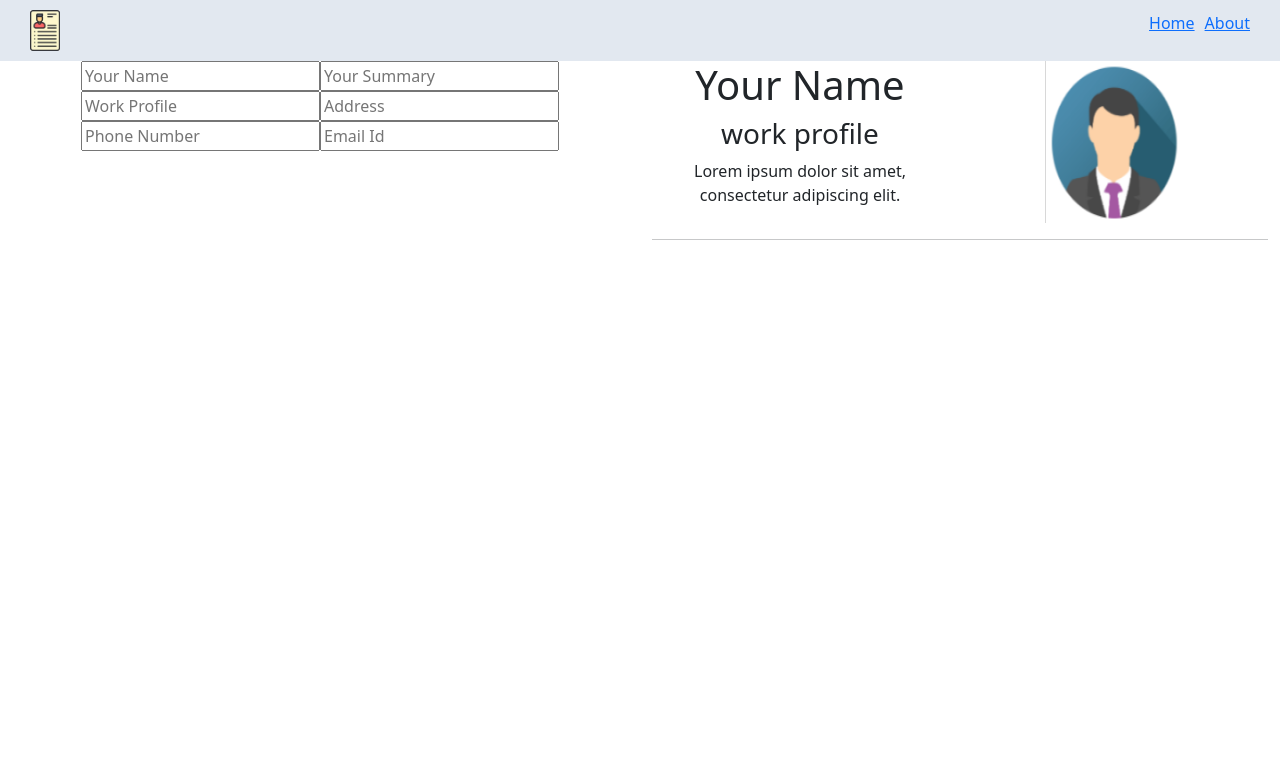
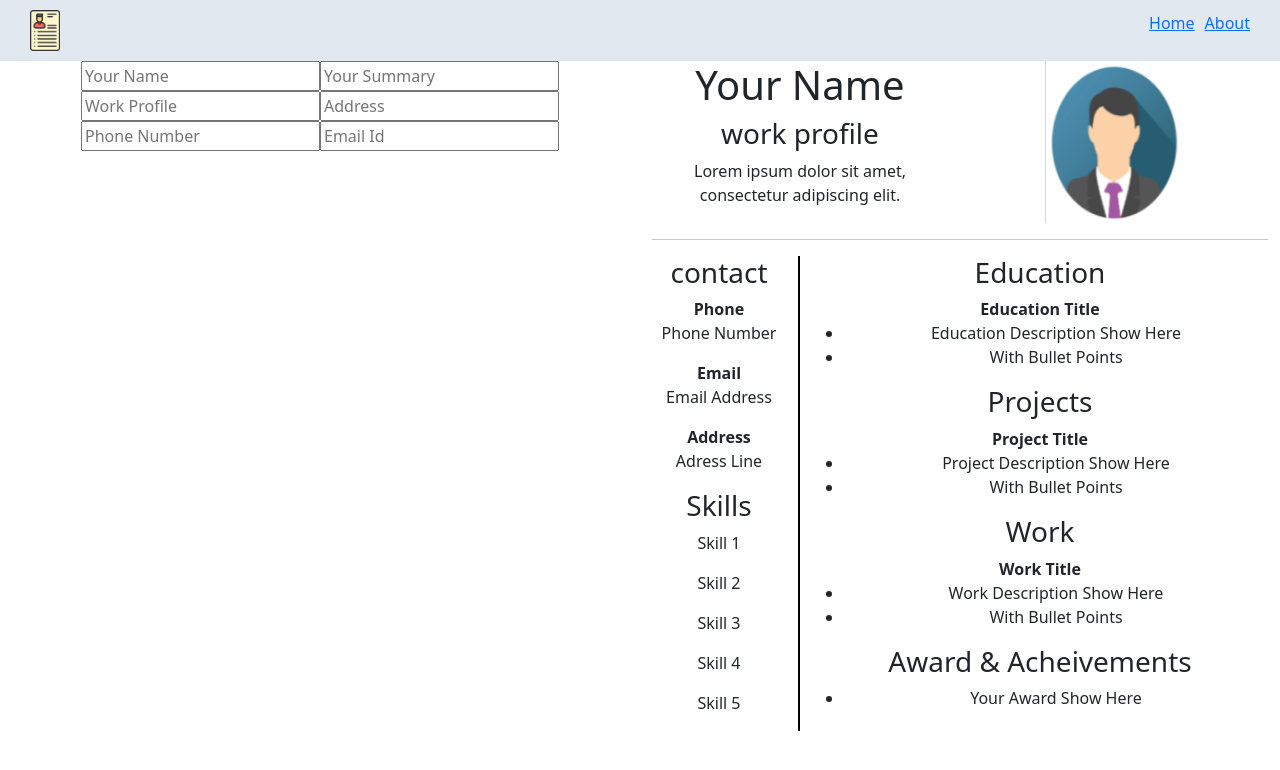
Before and after one commit to Monu5808/Resume-Builder, a React (Create React App) app: page /template1 in a window 1280 px wide. Shown: the top 770 px of the page. Built offline with nearby package versions, Linux system fonts and the light colour scheme.

Commit message:
worked on layout part in template1

```diff
--- a/src/Pages/Templates/Template1.css
+++ b/src/Pages/Templates/Template1.css
@@ -2,3 +2,6 @@
     display: flex;
     justify-content: center;
 }
+.layout-row2-left{
+    border-right: 2px solid #000;
+}
--- a/src/Pages/Templates/Template1.js
+++ b/src/Pages/Templates/Template1.js
@@ -36,7 +36,64 @@ const Template1 = () => {
               </div>
             </div>
 
-            <hr />
+             <hr />
+
+             <diV className="row ">
+
+              <div className='col-md-3 layout-row2-left'>
+                <h3>contact</h3>
+
+                <b>Phone</b>
+                <p>Phone Number</p>
+
+                <b>Email</b>
+                <p>Email Address</p>
+
+                <b>Address</b>
+                <p>Adress Line</p>
+
+
+                <h3>Skills</h3>
+                <p>Skill 1</p>
+                <p>Skill 2</p>
+                <p>Skill 3</p>
+                <p>Skill 4</p>
+                <p>Skill 5</p>
+
+              </div>
+
+
+              <div className='col-md-9'>
+                <h3>Education</h3>
+                <b>Education Title</b>
+                <ul>
+                  <li>Education Description Show Here</li>
+                  <li>With Bullet Points</li>
+                </ul>
+
+                <h3>Projects</h3>
+                <b>Project Title</b>
+                <ul>
+                  <li>Project Description Show Here</li>
+                  <li>With Bullet Points</li>
+                </ul>
+
+                <h3>Work</h3>
+                <b>Work Title</b>
+                <ul>
+                  <li>Work Description Show Here</li>
+                  <li>With Bullet Points</li>
+                </ul>
+
+                <h3>Award & Acheivements</h3>
+                <ul>
+                  <li>Your Award Show Here</li>
+                </ul>
+
+
+              </div>
+
+             </diV>
 
           </div>
 
```
